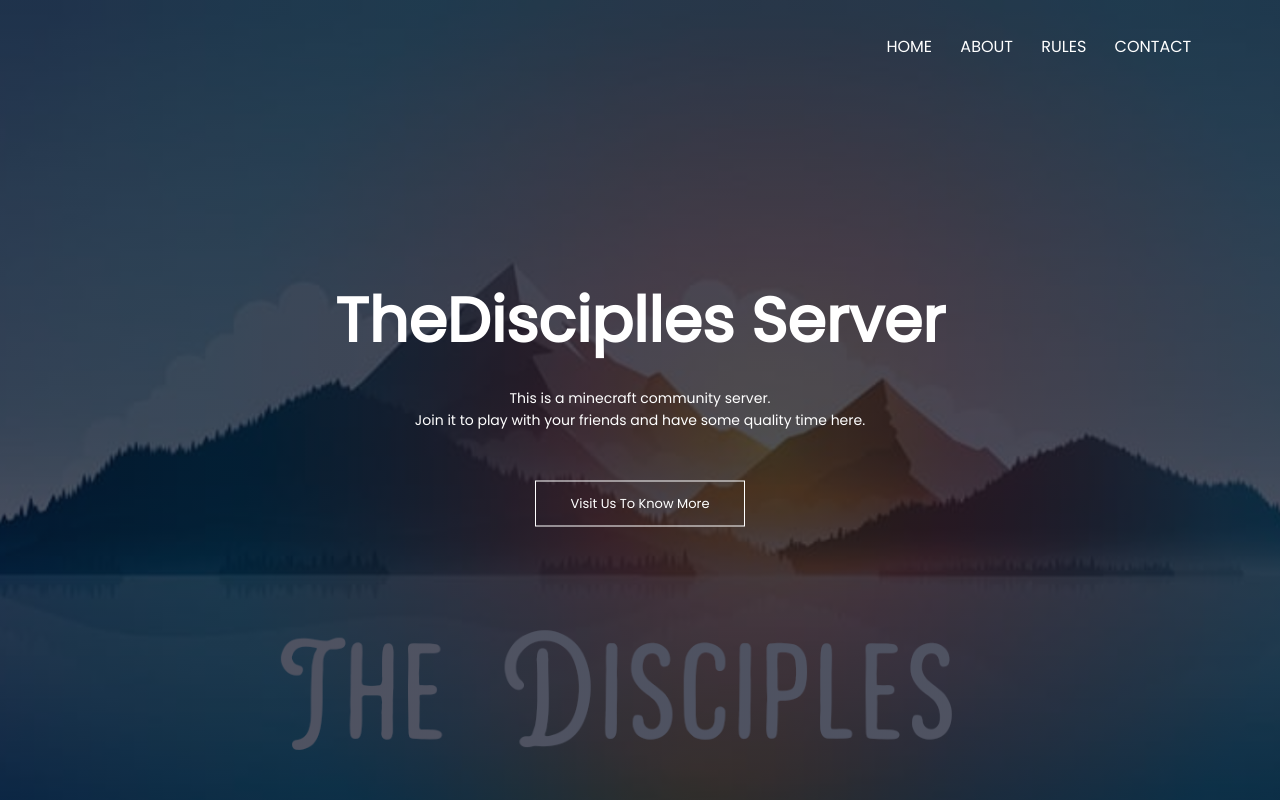
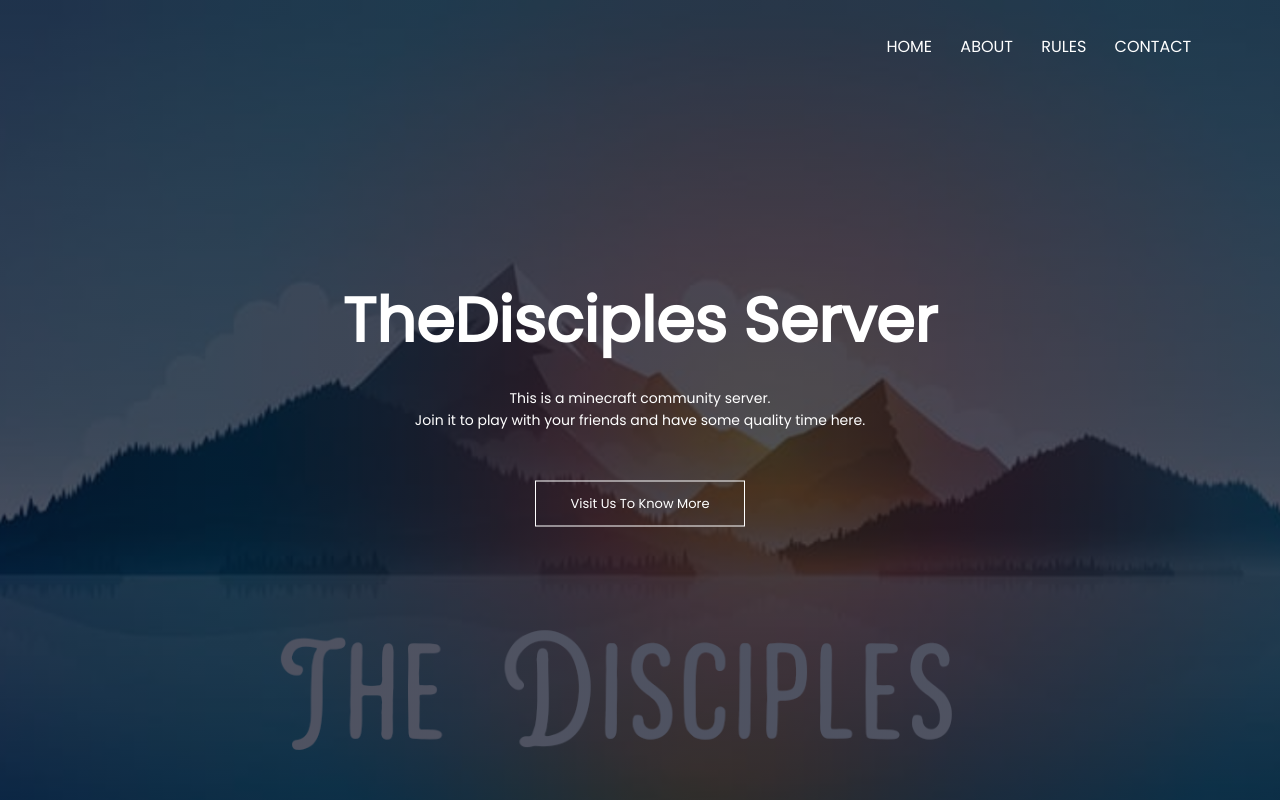
Before and after one commit to AnamolBreh/TheDisciples, a plain HTML site: page index.html in a window 1280 px wide. Shown: the top 800 px of the page. Drawn offline with Linux system fonts and the light colour scheme; files whose address does not match are found by name; a web font is replaced by a local one.

Commit message:
Update index.html

```diff
--- a/index.html
+++ b/index.html
@@ -35,7 +35,7 @@
         </nav>
 
         <div class="text-box">
-            <h1>TheDisciplles Server</h1>
+            <h1>TheDisciples Server</h1>
             <p>This is a minecraft community server.<br> Join it to play with your friends and have some quality time
                 here.
             </p>
```
